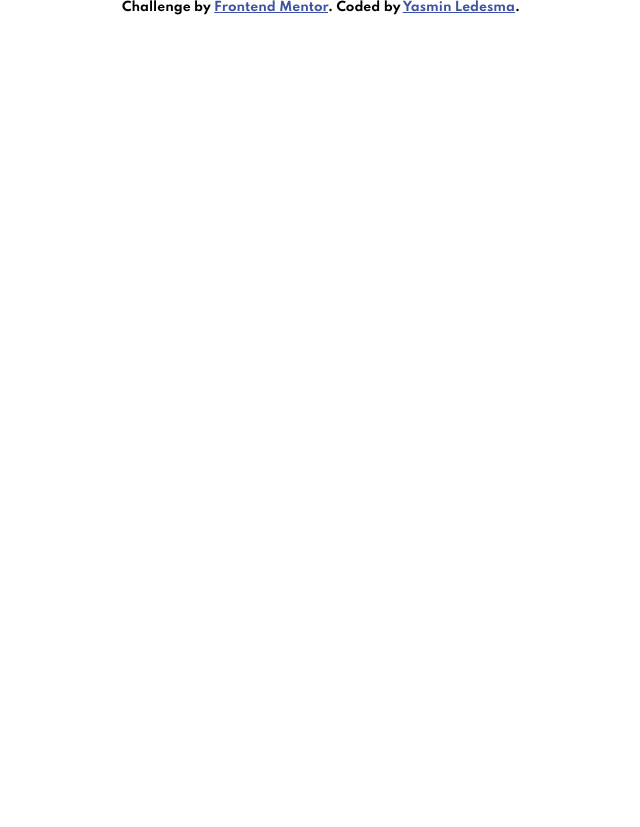
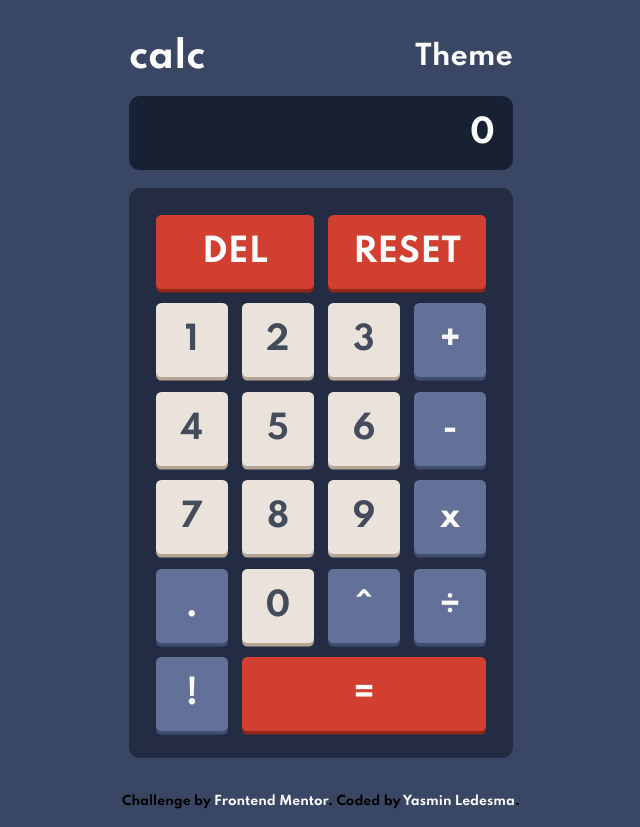
Before and after one commit to HiddenOgre28/calculator, a React (Create React App) app: page / in a window 1280 px wide. Shown: the whole page, without its empty margins (319-959 px from the left). Before the commit the page ends 800 px from the top, so only its background shows below. Built offline with nearby package versions, Linux system fonts and the light colour scheme.

Commit message:
Finished styling

```diff
--- a/src/components/Buttons.js
+++ b/src/components/Buttons.js
@@ -1,11 +1,55 @@
-import React from 'react';
+import React from "react";
 
 const Buttons = () => {
+  const createDigitButtons = (numOfButtons) => {
+    const buttons = [];
+
+    for (let i = 0; i <= numOfButtons; i++) {
+      buttons.push(
+        <button
+          className="Buttons__button Buttons__button__digits"
+          key={i}
+          data-key={i}
+        >
+          {i}
+        </button>
+      );
+    }
+
+    return buttons;
+  };
+
+  const createOperatorButtons = () => {
+    const operator = ["DEL", "RESET", "+", "-", "x", "÷", ".", "^", "!", "="];
+    const buttons = [];
+
+    operator.forEach((operator, index) =>
+      buttons.push(
+        <button
+          className={
+            operator === "DEL" || operator === "RESET" || operator === "="
+              ? "Buttons__button__rect Buttons__button"
+              : "Buttons__button Buttons__button__opt"
+          }
+          key={index}
+          data-key={operator}
+        >
+          {operator}
+        </button>
+      )
+    );
+
+    return buttons;
+  };
+
   return (
-    <div className='Buttons'>
-
+    <div className="Buttons">
+      <div className="Buttons__container">
+        {createDigitButtons(9)}
+        {createOperatorButtons()}
+      </div>
     </div>
   );
-}
+};
 
 export default Buttons;
--- a/src/components/Display.js
+++ b/src/components/Display.js
@@ -3,7 +3,9 @@ import React from 'react';
 const Display = () => {
   return (
     <div className='Display'>
-
+      <span className='Display__span'>
+        0
+      </span>
     </div>
   );
 }
--- a/src/components/Header.js
+++ b/src/components/Header.js
@@ -3,7 +3,10 @@ import React from 'react';
 const Header = () => {
   return (
     <div className='Header'>
-
+      <h1 className ='Header__title'>calc</h1>
+      <div className ='Header__theme-changer'>
+        <h2 className ='Header__theme-changer__title'>Theme</h2>
+      </div>
     </div>
   );
 }
--- a/src/styles/App.scss
+++ b/src/styles/App.scss
@@ -4,10 +4,10 @@
 /* Variables */
 :root {
     /* Color palette */
-    /* Theme 1 */
+    /* Theme 1 a*/
     --main-background: hsl(222, 26%, 31%);
     --toggle-and-keypad-background: hsl(223, 31%, 20%);
-    --screen-background: hsl(224, 36%, 15%);
+    --display-background: hsl(224, 36%, 15%);
 
     --key-background-1: hsl(225, 21%, 49%);
     --key-shadow-1: hsl(224, 28%, 35%);
@@ -16,7 +16,7 @@
     --key-background-3: hsl(30, 25%, 89%);
     --key-shadow-3: hsl(28, 16%, 65%);
 
-    --text-color-1: hsl(0, 0, 100%);
+    --text-color-1: hsl(0, 0%, 99%);
     --text-color-2: hsl(221, 14%, 31%);
     --box-shadow: hsla(210, 75%, 27%, 0.1);
 
@@ -34,11 +34,12 @@
 }
 
 /* Reusable Code */
-@mixin flexContainer($direction, $align, $justify) {
+@mixin flexContainer($direction, $align, $justify, $gap) {
     display: flex;
     flex-direction: $direction;
     align-items: $align;
     justify-content: $justify;
+    gap: $gap;
 }
 
 /* Mobile 320px */
@@ -53,19 +54,30 @@
 
 body {
     font-family: var(--primary-font);
-    background-color: var(--lt-very-light-gray);
+    background-color: var(--main-background);
 }
 
 a {
-    color: var(--link-color);
+    color: var(--text-color-1);
+    text-decoration: none;
 }
 
 button {
+    border: none;
     background: none;
-    border: none;
+    font-size: var(--numbar-font-size);
+    font-family: var(--primary-font);
+    border-radius: .3rem;
+    transition: 25ms;
+
 
     &:hover {
         cursor: pointer;
+        filter: brightness(120%);
+    }
+
+    &:active {
+        transform: translateY(.2rem);
     }
 }
 .attribution {
@@ -77,7 +89,8 @@ button {
 /* Layout - 375px Mobile Medium */
 
 .App {
-
+   @include flexContainer(column, center, center, 1rem);
+   min-height: 100vh;
 }
 
 /* Modules - 375px Mobile Medium */
--- a/src/styles/_Buttons.scss
+++ b/src/styles/_Buttons.scss
@@ -1,3 +1,76 @@
 .Buttons {
+    background-color: var(--toggle-and-keypad-background);
+    width: 85%;
+    border-radius: .6rem;
 
+    &__container {
+        display: grid;
+        gap: .8rem;
+        grid-template-columns: repeat(4, 1fr);
+        padding: 1.5rem;
+    }
+
+    &__button {
+        color: var(--text-color-2);
+        padding: 1rem;
+        background-color: var(--key-background-3);
+        font-size: var(--number-font-size);
+        box-shadow: 0 .2rem var(--key-shadow-3);
+
+        // Specific keys positioning
+        &[data-key="0"] {
+            grid-row: 4;
+            grid-column: 2;
+        }
+
+        &[data-key="="] {
+            grid-row: 5;
+            grid-column: 2/5;
+        }
+
+        &[data-key="."] {
+            grid-row: 4;
+            grid-column: 1;
+        }
+
+        &[data-key="+"] {
+            grid-row: 1;
+            grid-column: 4;
+        }
+
+        &[data-key="-"] {
+            grid-row: 2;
+            grid-column: 4;
+        }
+
+        &[data-key="x"] {
+            grid-row: 3;
+            grid-column: 4;
+        }
+
+        &[data-key="÷"] {
+            grid-row: 4;
+            grid-column: 4;
+        }
+
+        &__opt {
+            background-color: var(--key-background-1);
+            color: var(--text-color-1);
+            box-shadow: 0 .2rem var(--key-shadow-1);
+        }
+
+        &__rect {
+            background-color: var(--key-background-2);
+            grid-column: span 2;
+            color: var(--text-color-1);
+            box-shadow: 0 .2rem var(--key-shadow-2);
+            grid-row: -1/-2;
+        }
+    }
 }
+
+@media screen and (min-width: 1024px) {
+    .Buttons {
+        max-width: 30%;
+    }
+}
--- a/src/styles/_Display.scss
+++ b/src/styles/_Display.scss
@@ -1,3 +1,18 @@
 .Display {
+    background-color: var(--display-background);
+    width: 85%;
+    text-align: right;
+    font-size: var(--number-font-size);
+    padding: 1rem;
+    border-radius: .6rem;
 
+    &__span {
+        color: var(--text-color-1);
+    }
 }
+
+@media screen and (min-width: 1024px) {
+    .Display {
+        max-width: 30%;
+    }
+}
--- a/src/styles/_Footer.scss
+++ b/src/styles/_Footer.scss
@@ -1,3 +1,4 @@
 .Footer {
-
+    font-size: var(--atributtion-font-size);
+    margin: 1rem;
 }
--- a/src/styles/_Header.scss
+++ b/src/styles/_Header.scss
@@ -1,3 +1,12 @@
 .Header {
+    @include flexContainer(row, center, space-between, null);
+    width: 85%;
+    margin-top: 2rem;
+    color: var(--text-color-1);
+}
 
+@media screen and (min-width: 1024px) {
+    .Header {
+        max-width: 30%;
+    }
 }
```
Also changed, not shown: script.js (+7 -25 lines), src/App.js (+7 -6 lines), 1 other file (tests, documents, lock files or other folders).
